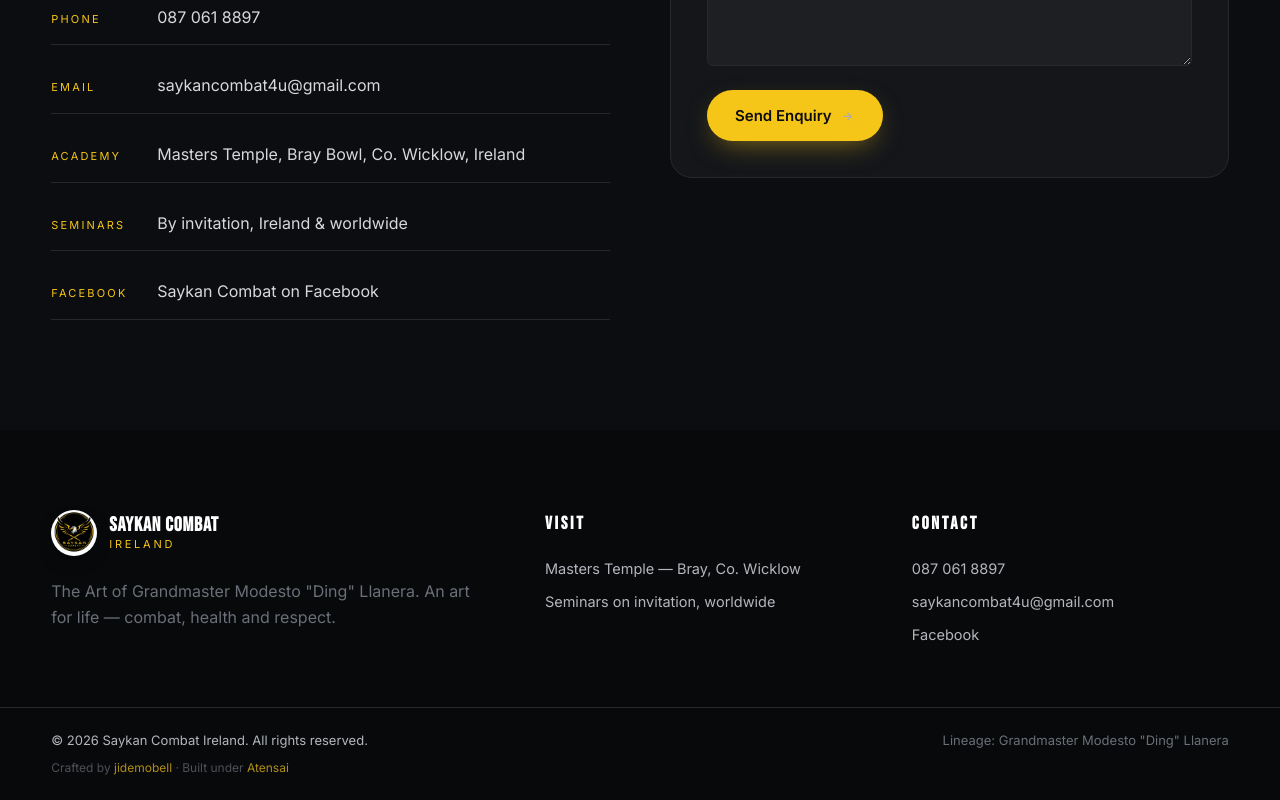
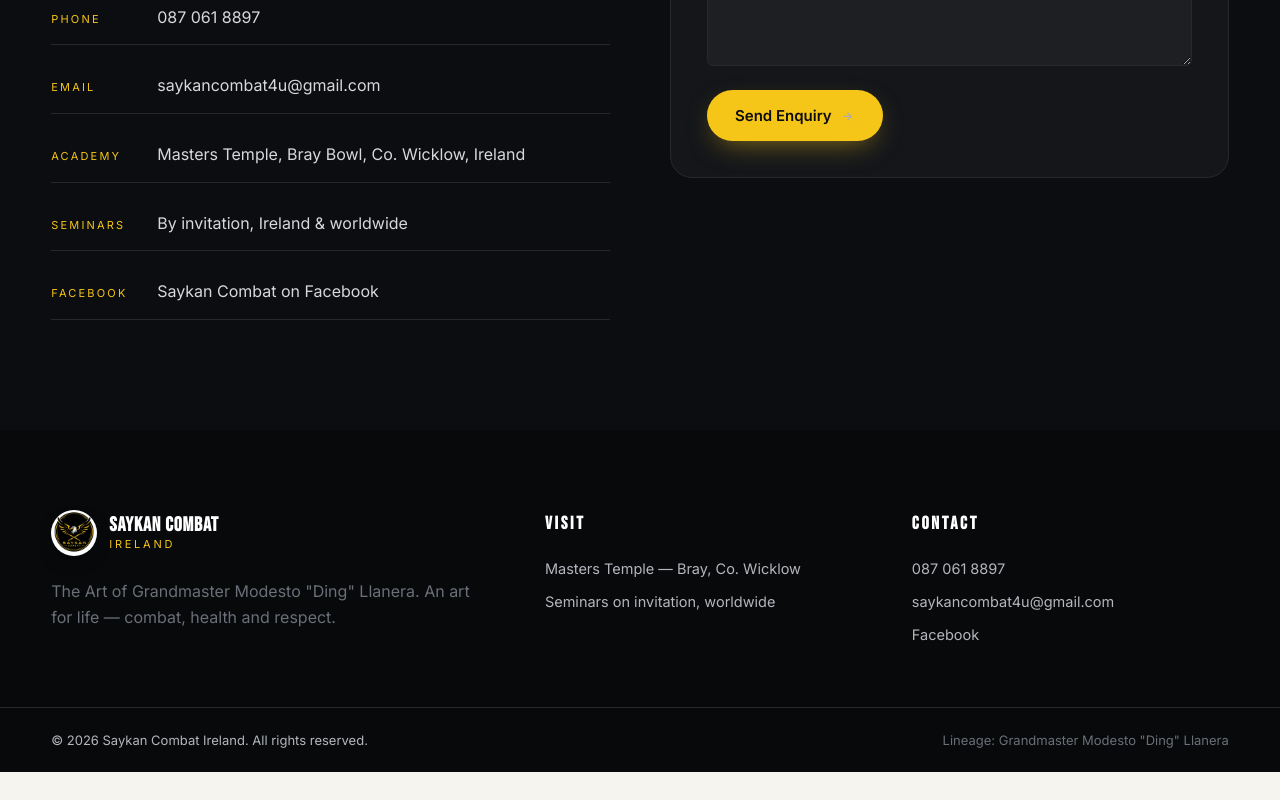
Before and after one commit to atensaiadmin/saykanone, a React (Vite) app: page / in a window 1280 px wide. Shown: the part 8377-9177 px from the top of the page. After the commit the page ends 9149 px from the top, so only its background shows below. Built offline with nearby package versions, Linux system fonts and the light colour scheme.

Commit message:
emove accreditation

```diff
--- a/src/components/Footer.jsx
+++ b/src/components/Footer.jsx
@@ -34,11 +34,11 @@
           <span>© {new Date().getFullYear()} {site.brand} Ireland. All rights reserved.</span>
           <span className="muted">Lineage: Grandmaster Modesto "Ding" Llanera</span>
         </div>
-        <div className="container footer-credit">
+        {/* <div className="container footer-credit">
           <span className="muted">
             Crafted by <a href="https://www.jidemobell.com" target="_blank" rel="noreferrer">jidemobell</a> &middot; Built under <a href="https://www.atensai.com" target="_blank" rel="noreferrer">Atensai</a>
           </span>
-        </div>
+        </div> */}
       </div>
     </footer>
   )
```
